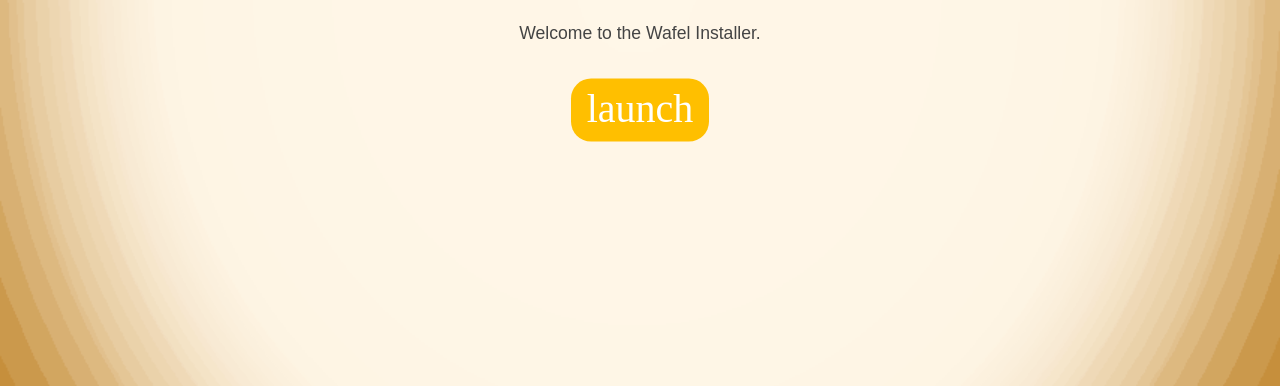
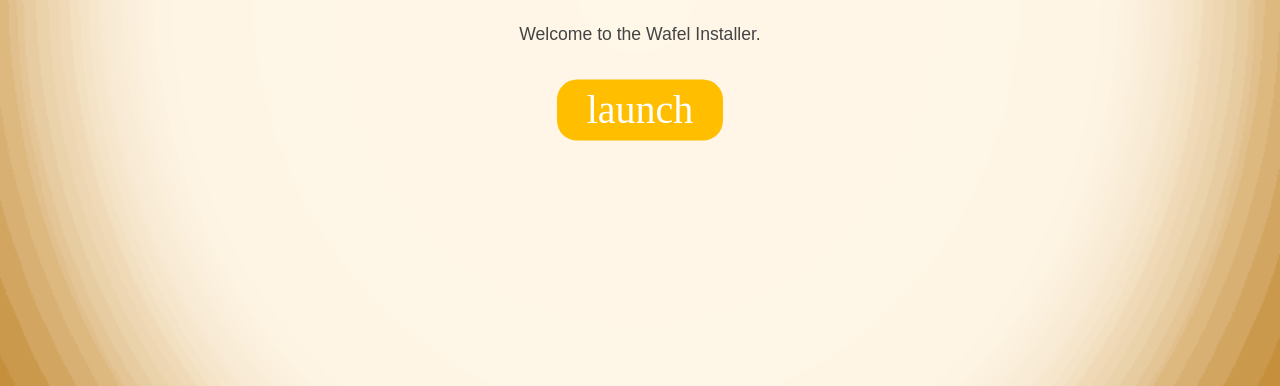
Before and after one commit to mackieks/wafel-test, a plain HTML site: page index.html in a window 1280 px wide. Shown: the part 414-800 px from the top of the page. Drawn offline with Linux system fonts and the light colour scheme; a web font is replaced by a local one.

Commit message:
Update index.css

```diff
--- a/index.css
+++ b/index.css
@@ -64,7 +64,7 @@ html, body {
     background-color: #FFBF00;
     color: white;
     font-size: 2.5em;
-    padding: 0.15em 0.4em 0.25em;
+    padding: 0.15em 0.75em 0.2em;
     font-family: "Neue Haas Grotesk Display Pro 65 Medium";;
     transition: 0.2s ease;
     display: inline-block;
```
